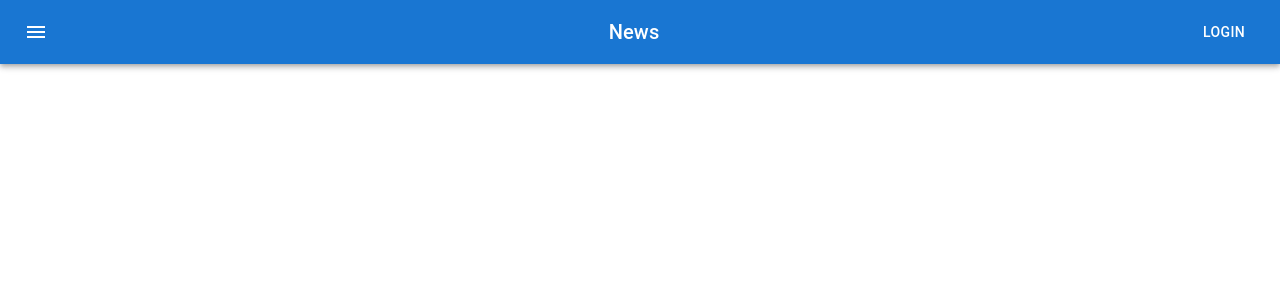
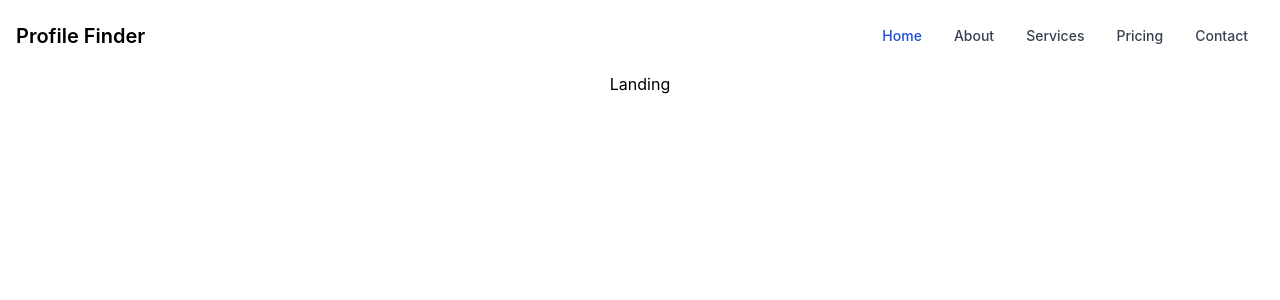
Before and after one commit to singapaul/front-end-hackathon-people-finder, a React (Create React App) app: page / in a window 1280 px wide. Shown: the top 300 px of the page. Built offline with nearby package versions, Linux system fonts and the light colour scheme.

Commit message:
added a nav bar

```diff
--- a/src/App.css
+++ b/src/App.css
@@ -36,3 +36,8 @@
     transform: rotate(360deg);
   }
 }
+
+
+@tailwind base;
+@tailwind components;
+@tailwind utilities;
--- /dev/null
+++ b/src/Components/Layout/Layout.jsx
@@ -0,0 +1,12 @@
+import "./Layout.scss";
+import Navbar from "../Navbar/Navbar.jsx";
+
+const Layout = ({ children }) => {
+  return (
+    <>
+      <Navbar />
+      <main className="layout__content">{children}</main>
+    </>
+  );
+};
+export default Layout;
--- /dev/null
+++ b/src/Components/Layout/Layout.scss
@@ -0,0 +1,17 @@
+.layout {
+  width: 100vw;
+  height: 100vh;
+  overflow-y: scroll;
+  display: flex;
+  flex-direction: column;
+  align-items: center;
+  overflow-x: hidden;
+
+  &__content {
+    flex: 1;
+    display: flex;
+    flex-direction: column;
+    align-items: center;
+    width: 100%;
+  }
+}
--- a/src/Components/Navbar.jsx
+++ /dev/null
@@ -1,33 +0,0 @@
-import AppBar from '@mui/material/AppBar';
-import Box from '@mui/material/Box';
-import Toolbar from '@mui/material/Toolbar';
-import Typography from '@mui/material/Typography';
-import Button from '@mui/material/Button';
-import IconButton from '@mui/material/IconButton';
-import MenuIcon from '@mui/icons-material/Menu';
-
-const Navbar = () => {
-  return (
-    <Box sx={{ flexGrow: 1 }}>
-    <AppBar position="static">
-      <Toolbar>
-        <IconButton
-          size="large"
-          edge="start"
-          color="inherit"
-          aria-label="menu"
-          sx={{ mr: 2 }}
-        >
-          <MenuIcon />
-        </IconButton>
-        <Typography variant="h6" component="div" sx={{ flexGrow: 1 }}>
-          News
-        </Typography>
-        <Button color="inherit">Login</Button>
-      </Toolbar>
-    </AppBar>
-  </Box>
-  )
-}
-
-export default Navbar
--- /dev/null
+++ b/src/Components/Navbar/Navbar.jsx
@@ -0,0 +1,81 @@
+const Navbar = () => {
+  return (
+    <nav class="bg-white border-gray-200 px-2 sm:px-4 py-2.5 rounded dark:bg-gray-900">
+      <div class="container flex flex-wrap justify-between items-center mx-auto">
+        <span class="self-center text-xl font-semibold whitespace-nowrap dark:text-white">
+          Profile Finder
+        </span>
+
+        <button
+          data-collapse-toggle="navbar-default"
+          type="button"
+          class="inline-flex items-center p-2 ml-3 text-sm text-gray-500 rounded-lg md:hidden hover:bg-gray-100 focus:outline-none focus:ring-2 focus:ring-gray-200 dark:text-gray-400 dark:hover:bg-gray-700 dark:focus:ring-gray-600"
+          aria-controls="navbar-default"
+          aria-expanded="false"
+        >
+          <span class="sr-only">Open main menu</span>
+          <svg
+            class="w-6 h-6"
+            aria-hidden="true"
+            fill="currentColor"
+            viewBox="0 0 20 20"
+            xmlns="http://www.w3.org/2000/svg"
+          >
+            <path
+              fill-rule="evenodd"
+              d="M3 5a1 1 0 011-1h12a1 1 0 110 2H4a1 1 0 01-1-1zM3 10a1 1 0 011-1h12a1 1 0 110 2H4a1 1 0 01-1-1zM3 15a1 1 0 011-1h12a1 1 0 110 2H4a1 1 0 01-1-1z"
+              clip-rule="evenodd"
+            ></path>
+          </svg>
+        </button>
+        <div class="hidden w-full md:block md:w-auto" id="navbar-default">
+          <ul class="flex flex-col p-4 mt-4 bg-gray-50 rounded-lg border border-gray-100 md:flex-row md:space-x-8 md:mt-0 md:text-sm md:font-medium md:border-0 md:bg-white dark:bg-gray-800 md:dark:bg-gray-900 dark:border-gray-700">
+            <li>
+              <a
+                href="#"
+                class="block py-2 pr-4 pl-3 text-white bg-blue-700 rounded md:bg-transparent md:text-blue-700 md:p-0 dark:text-white"
+                aria-current="page"
+              >
+                Home
+              </a>
+            </li>
+            <li>
+              <a
+                href="#"
+                class="block py-2 pr-4 pl-3 text-gray-700 rounded hover:bg-gray-100 md:hover:bg-transparent md:border-0 md:hover:text-blue-700 md:p-0 dark:text-gray-400 md:dark:hover:text-white dark:hover:bg-gray-700 dark:hover:text-white md:dark:hover:bg-transparent"
+              >
+                About
+              </a>
+            </li>
+            <li>
+              <a
+                href="#"
+                class="block py-2 pr-4 pl-3 text-gray-700 rounded hover:bg-gray-100 md:hover:bg-transparent md:border-0 md:hover:text-blue-700 md:p-0 dark:text-gray-400 md:dark:hover:text-white dark:hover:bg-gray-700 dark:hover:text-white md:dark:hover:bg-transparent"
+              >
+                Services
+              </a>
+            </li>
+            <li>
+              <a
+                href="#"
+                class="block py-2 pr-4 pl-3 text-gray-700 rounded hover:bg-gray-100 md:hover:bg-transparent md:border-0 md:hover:text-blue-700 md:p-0 dark:text-gray-400 md:dark:hover:text-white dark:hover:bg-gray-700 dark:hover:text-white md:dark:hover:bg-transparent"
+              >
+                Pricing
+              </a>
+            </li>
+            <li>
+              <a
+                href="#"
+                class="block py-2 pr-4 pl-3 text-gray-700 rounded hover:bg-gray-100 md:hover:bg-transparent md:border-0 md:hover:text-blue-700 md:p-0 dark:text-gray-400 md:dark:hover:text-white dark:hover:bg-gray-700 dark:hover:text-white md:dark:hover:bg-transparent"
+              >
+                Contact
+              </a>
+            </li>
+          </ul>
+        </div>
+      </div>
+    </nav>
+  );
+};
+
+export default Navbar;
--- a/src/Pages/LandingPage.jsx
+++ b/src/Pages/LandingPage.jsx
@@ -1,12 +1,8 @@
 import React from "react";
-import Navbar from "../Components/Navbar";
+import Layout from "../Components/Layout/Layout";
 
 const LandingPage = () => {
-  return (
-    <div>
-      <Navbar/>
-    </div>
-  );
+  return <Layout>Landing</Layout>;
 };
 
 export default LandingPage;
--- a/src/Pages/ProfilePage.jsx
+++ b/src/Pages/ProfilePage.jsx
@@ -1,8 +1,9 @@
 import React from 'react'
+import Layout from '../Components/Layout/Layout'
 
 const ProfilePage = () => {
   return (
-    <div>ProfilePage</div>
+    <Layout></Layout>
   )
 }
 
--- a/src/Pages/ResultsPage.jsx
+++ b/src/Pages/ResultsPage.jsx
@@ -1,9 +1,9 @@
 import React from 'react'
+import Layout from '../Components/Layout/Layout'
 
 const ResultsPage = () => {
   return (
-    <div>ResultsPage</div>
-  )
+    <Layout>Results</Layout>)
 }
 
 export default ResultsPage
```
Also changed, not shown: src/index.css (+5 -3 lines).
